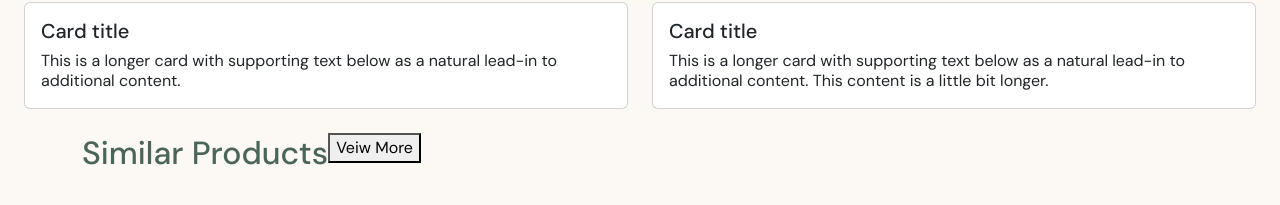
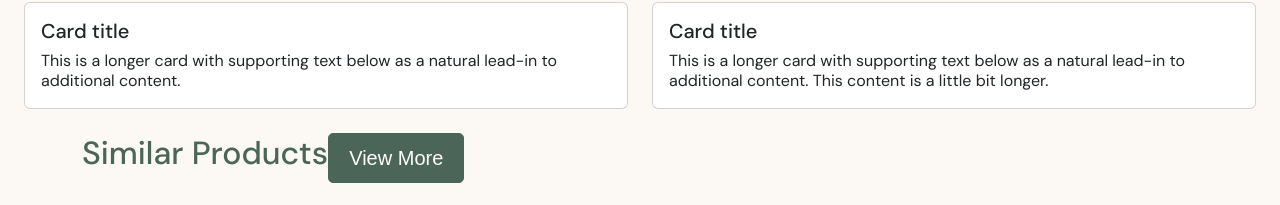
Before and after one commit to shirdivinayak/SPACEFYD_Frontend, a React (Create React App) app: page /Products in a window 1280 px wide. Shown: the part 1198-1403 px from the top of the page. Built offline with nearby package versions, Linux system fonts and the light colour scheme.

Commit message:
products file updates

```diff
--- a/src/website/Screens/Products/ProductDetails/ProductDetails.jsx
+++ b/src/website/Screens/Products/ProductDetails/ProductDetails.jsx
@@ -26,7 +26,7 @@ const ProductDetails = () => {
         <h2>Similar Products</h2>
         <div>
           {" "}
-          <button>Veiw More</button>
+          <button className="view-more-button">Veiw More</button>
         </div>
       </div>
       <div className="p-4">
--- a/src/website/Screens/Products/ProductList/Products.css
+++ b/src/website/Screens/Products/ProductList/Products.css
@@ -41,10 +41,21 @@
 
 }
 
+.product-image-class{
+
+}
 .product-image{
   justify-content: center;
   align-items: center;
+
 }
+
+.product-title{
+  justify-content: center;
+  align-items: center;
+  /* background-color: white; */
+}
+
 .category-item, .type-item {
     padding: 8px 16px;
     cursor: pointer;
@@ -73,3 +84,14 @@
   flex-direction: row;
 
 }
+
+.view-more-button{
+  color: white;
+  border: 1px solid #4C6559;
+  background:#4C6559;
+  font-family: Kollektif, sans-serif;
+  font-weight: 400;
+  font-size: clamp(16px, 2vw, 20px);
+  line-height: clamp(20px, 2.5vw, 24px);
+  padding: clamp(8px, 1.5vw, 12px) clamp(15px, 2vw, 20px);
+}
--- a/src/website/Screens/Products/ProductList/Products.jsx
+++ b/src/website/Screens/Products/ProductList/Products.jsx
@@ -144,14 +144,18 @@ const Products = () => {
             }`}
             onClick={() => handleCategoryClick(category)}
           >
+            <div className="product-image-class p-4">
               <img
                 src={ProductCategory[category][0].img}
                 alt={ProductCategory[category][0].title}
                 className="product-image"
               />
+            </div>
+            <div className="product-title-class">
               <span className="product-title">
                 {ProductCategory[category][0].title}
               </span>
+            </div>
           </div>
         ))}
       </div>
@@ -231,7 +235,7 @@ const Products = () => {
         <h2>Similar Products</h2>
         <div>
           {" "}
-          <button>Veiw More</button>
+          <button className="view-more-button">View More</button>
         </div>
       </div>
       <div className="p-4">
```
Lines whose indentation alone changed are shown as unchanged.
